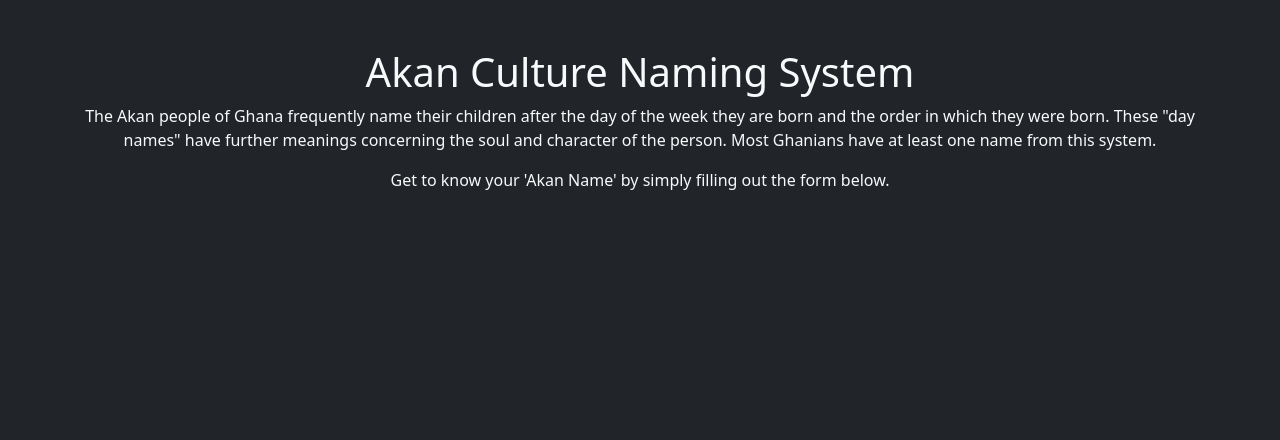
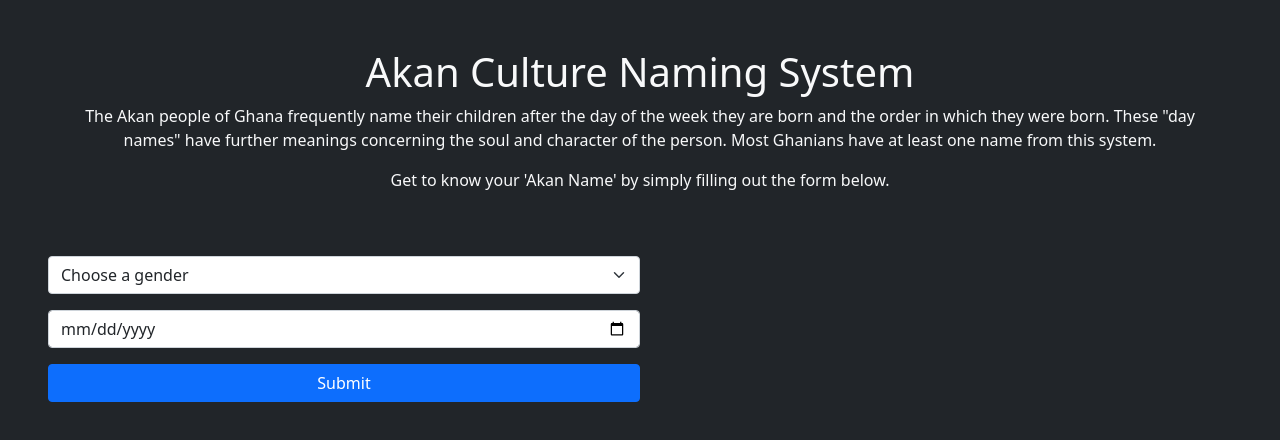
Before and after one commit to LilianNjeri/akan, a plain HTML site: page index.html in a window 1280 px wide. Drawn offline with nearby package versions, Linux system fonts and the light colour scheme.

Commit message:
added form and comments to project

```diff
--- a/index.html
+++ b/index.html
@@ -15,12 +15,33 @@
 </head>
 <body class="container-liquid bg-dark text-light p-5 text-center">
     <div class="container-sm d-flex flex-column justify-content-center align-items-center">
+
+        <!-- Header content -->
         <h1>Akan Culture Naming System</h1>
         <p> The Akan people of Ghana frequently name their children after the day of the week they are born and the order in which they were born. These "day names" have further meanings concerning  the soul and character of the person. Most Ghanians have at least one name from this system.
         </p>
         <p class="">Get to know your 'Akan Name' by simply filling out the form below.</p>
     </div>
 
+         <!-- Form -->
+    <form class="pt-5 " style="width: 50%;" id="form_data">
+
+        <!-- Gender -->
+
+        <select class="form-select mb-3" id="gender">
+          <option value="">Choose a gender</option>
+          <option value="male">Male</option>
+          <option value="female">Female</option>
+        </select>
+
+        <!-- Form control for date -->
+
+      <input class="form-control mb-3" type="date" name="birthday" id="birthday">
+
+         <!-- Submit button -->
+      <button class="btn btn-primary" style="width: 100%;" type="button" onclick="akanNames()">Submit</button>
+
+       </form>
     <script src="/js/main.js"></script>
     <script
       src="https://cdn.jsdelivr.net/npm/bootstrap@5.1.3/dist/js/bootstrap.bundle.min.js"
```
